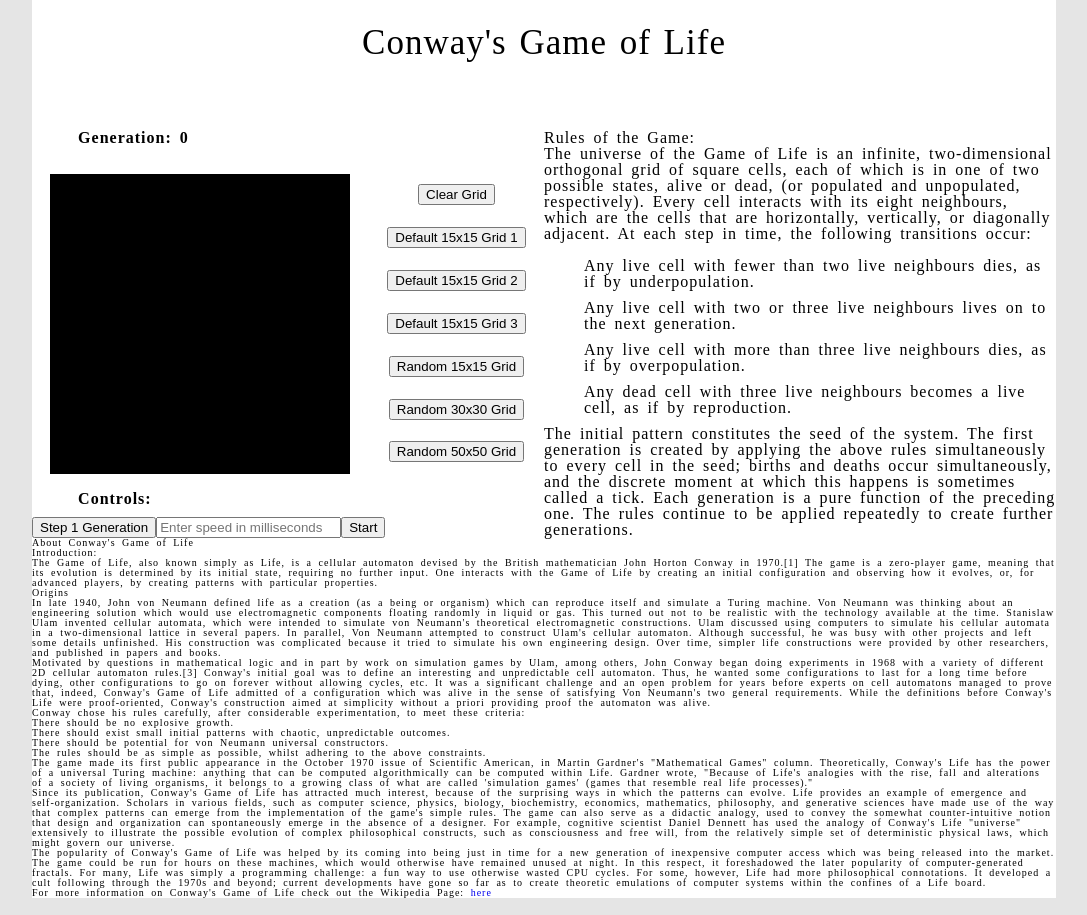
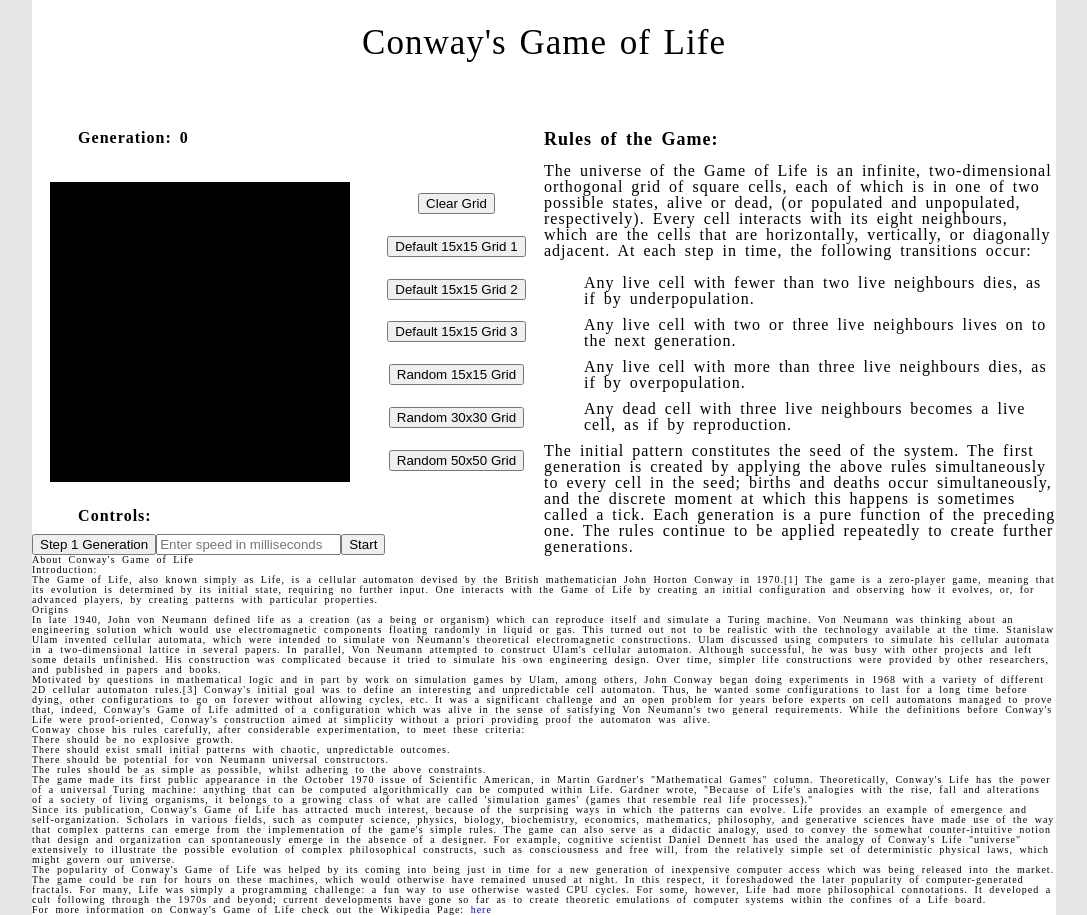
Before and after one commit to Jordan-Stoddard/Conways-Game-Of-Life, a React (Create React App) app: page / in a window 1280 px wide. Shown: the whole page, without its empty margins (96-1183 px from the left). Built offline with nearby package versions, Linux system fonts and the light colour scheme.

Commit message:
add styles

```diff
--- a/src/styles/_rules_container.scss
+++ b/src/styles/_rules_container.scss
@@ -2,6 +2,12 @@
     width: 50%;
     // border: 1px solid red;
     font-size: 1.6rem;
+
+    h1 {
+        font-size: 1.8rem;
+        font-weight: bolder;
+        margin-bottom: 15px;
+    }
 
     ul {
         list-style-type: circle;
```
